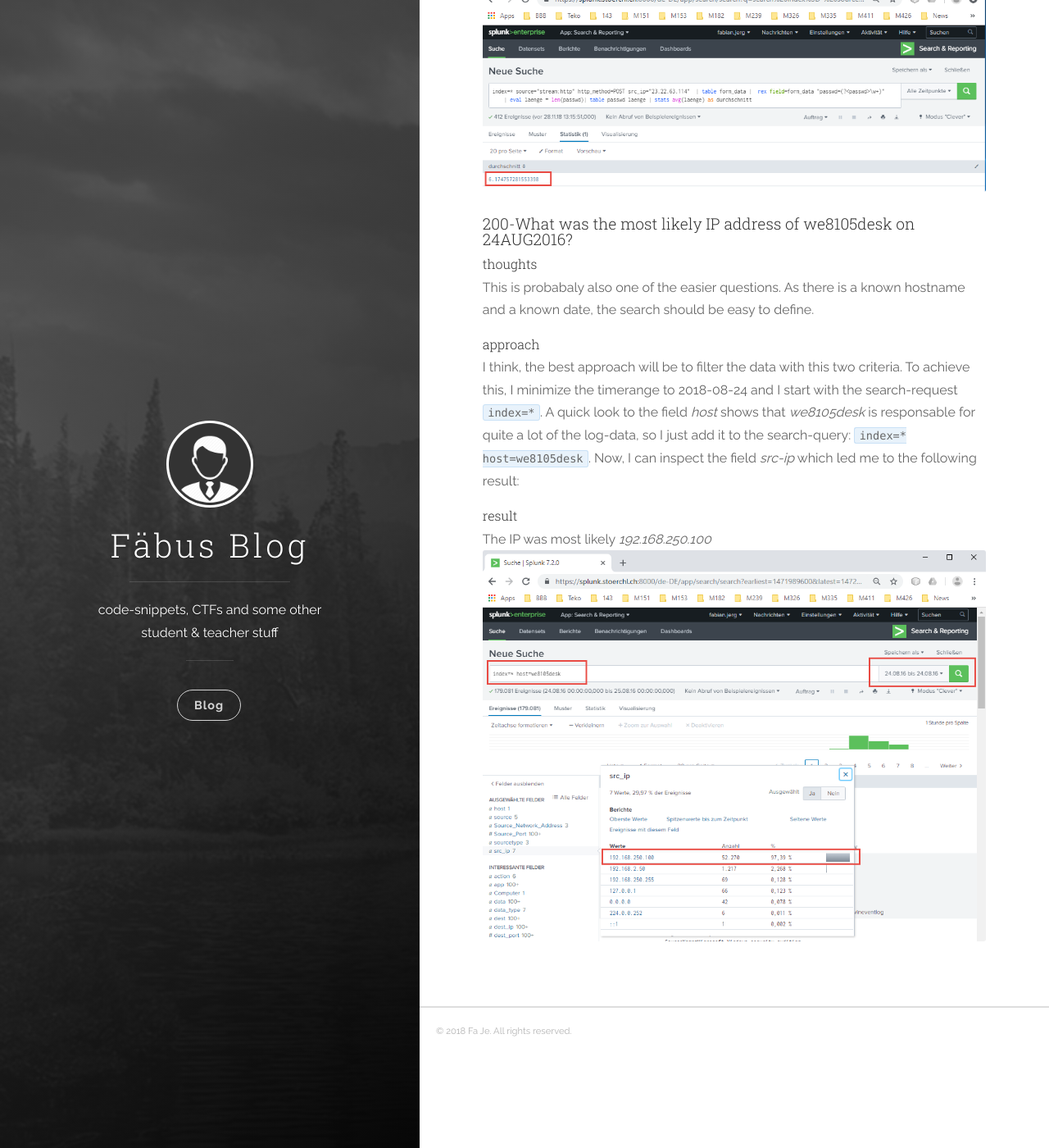
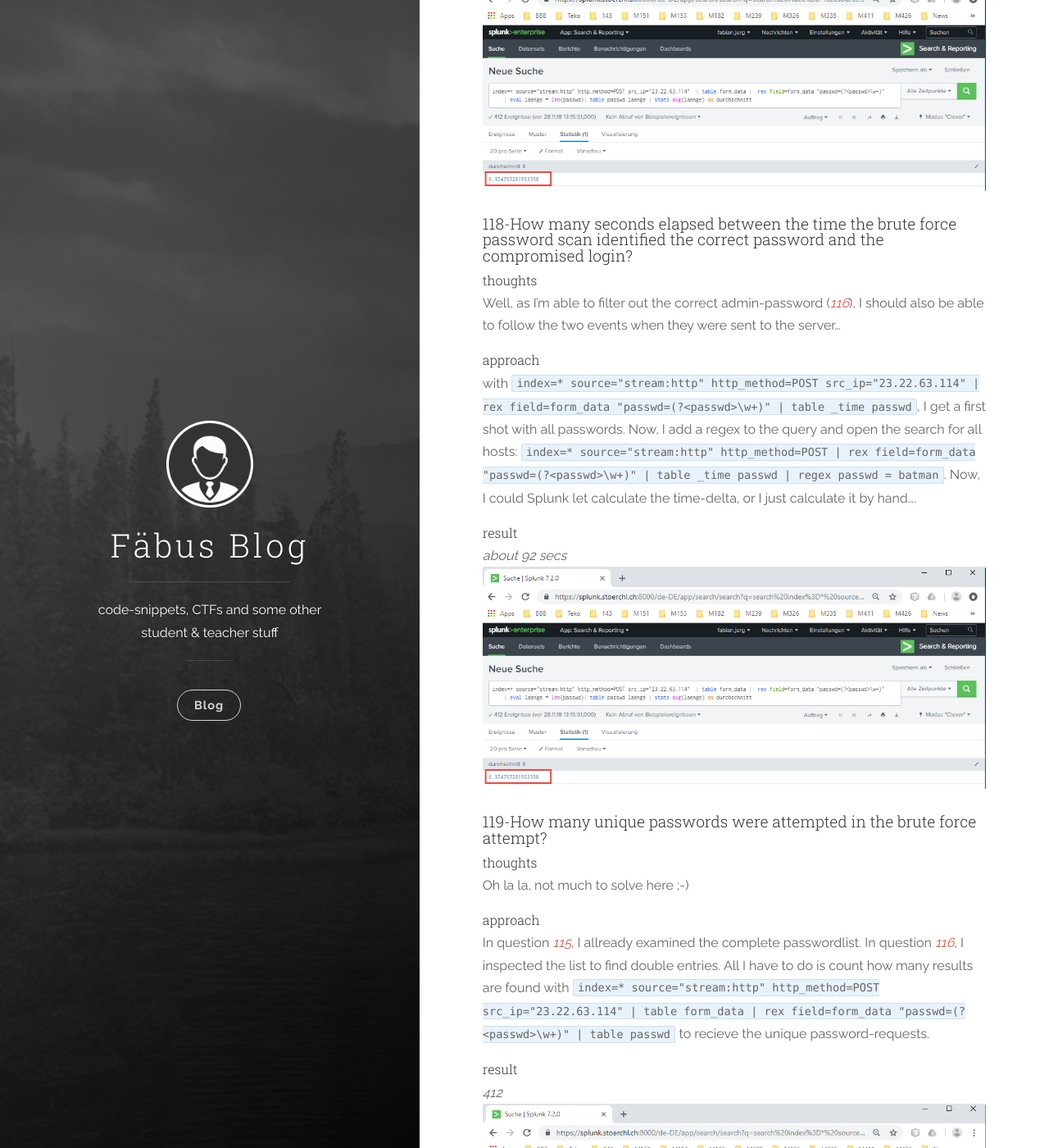
Before and after one commit to jaeflo/jaeflo.github.io, a Jekyll site: the page built from _posts/2018-11-18-analyse-securityincident-with-splunk.md, in a window 1280 px wide and 1400 px high, scrolled down 7935 px. Shown: the whole window at 82% size. Built offline with Jekyll 4.4.1, drawn with Linux system fonts in a browser that asks for light colours.

Commit message:
hmm, es wird langsam besser

```diff
--- a/_posts/2018-11-18-analyse-securityincident-with-splunk.md
+++ b/_posts/2018-11-18-analyse-securityincident-with-splunk.md
@@ -115,7 +115,7 @@
 ##### result
 
 
-#### 116-What was the correct password for admin access to the content management system running "imreallynotbatman.com"?
+#### <a name="116"></a>116-What was the correct password for admin access to the content management system running "imreallynotbatman.com"?
 ##### thoughts
 Huh, this one should be to solve for me too. In my opinion, there could be to ways to find the correct answer.
   * count how many times a password was transmitted -> the correct password will at least be sent 2 times, one time to detect, one time to login.
@@ -140,14 +140,23 @@
 ![Solution q117_2](/images/splunk/117_2.png)
 
 
-<!-- #### 118-How many seconds elapsed between the time the brute force password scan identified the correct password and the compromised login?
+#### 118-How many seconds elapsed between the time the brute force password scan identified the correct password and the compromised login?
 ##### thoughts
+Well, as I'm able to filter out the correct admin-password ([_116_](#116)), I should also be able to follow the two events when they were sent to the server...
 ##### approach
+with `index=* source="stream:http" http_method=POST src_ip="23.22.63.114" |  rex field=form_data "passwd=(?<passwd>\w+)" | table _time passwd`, I get a first shot with all passwords. Now, I add a regex to the query and open the search for all hosts: `index=* source="stream:http" http_method=POST  |  rex field=form_data "passwd=(?<passwd>\w+)" | table _time passwd | regex passwd = batman`. Now, I could Splunk let calculate the time-delta, or I just calculate it by hand....
 ##### result
+_about 92 secs_
+![Solution q117_2](/images/splunk/117_2.png)
+
 #### 119-How many unique passwords were attempted in the brute force attempt?
 ##### thoughts
+Oh la la, not much to solve here ;-)
 ##### approach
-##### result -->
+In question [_115_](#115), I allready examined the complete passwordlist. In question [_116_](#116), I inspected the list to find double entries. All I have to do is count how many results are found with `index=* source="stream:http" http_method=POST src_ip="23.22.63.114"  | table form_data |  rex field=form_data "passwd=(?<passwd>\w+)" | table passwd` to recieve the unique password-requests.
+##### result
+_412_
+![Solution q119](/images/splunk/119_1.png)
 
 #### 200-What was the most likely IP address of we8105desk on 24AUG2016?
 ##### thoughts
```
Also changed, not shown: images/splunk/118_1.png (added), images/splunk/119_1.png (added).
